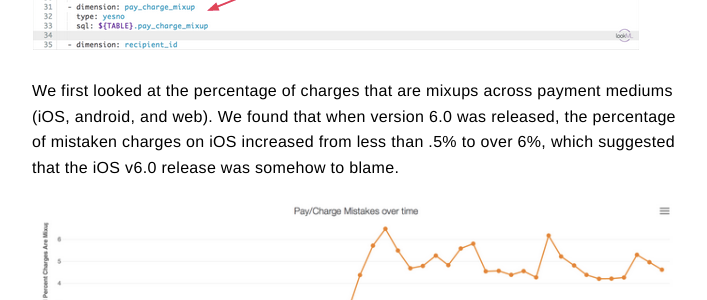
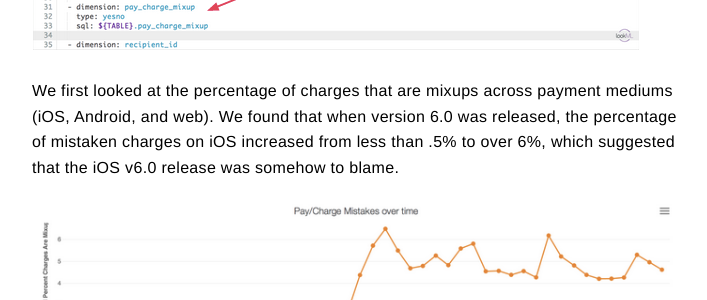
Before and after one commit to venmo/venmo.github.io, a Jekyll site: the page built from _posts/2014-08-28-data-driven-design-at-venmo.md, in a window 1280 px wide and 900 px high, scrolled down 2945 px. Shown: the part 178-478 px from the top of the window, without its empty margins (283-990 px from the left). Built offline with Jekyll 4.4.1, drawn with Linux system fonts in a browser that asks for light colours; Markdown is read by kramdown in place of the engine named in the settings; some of the changed text lies outside the part shown.

```diff
--- a/_posts/2014-08-28-data-driven-design-at-venmo.md
+++ b/_posts/2014-08-28-data-driven-design-at-venmo.md
@@ -10,7 +10,7 @@ We recently started using Looker at Venmo, and this has made it much easier for
 
 The engineering team’s first use of Looker occurred during a recent app release and design change.
 
-Up until recently, the compose screen on the venmo iOS app had the design seen below. A user would enter her friend's name, payment amount, and payment description, and then would select whether she wanted to pay or charge.
+Up until recently, the compose screen on the Venmo iOS app had the design seen below. A user would enter her friend's name, payment amount, and payment description, and then would select whether she wanted to pay or charge.
 
 Once the user selected pay or charge, they were taken to a confirmation screen to send payment or send charge.  This binary option forced a user to choose and confirm their action.
 
@@ -38,7 +38,7 @@ The product team then reached out to the data team, to do deeper analysis into t
 
 ![pic](/images/looker/Image_6.png)
 
-We first looked at the percentage of charges that are mixups across payment mediums (iOS, android, and web).  We found that when version 6.0 was released, the percentage of mistaken charges on iOS increased from less than .5% to over 6%, which suggested that the iOS v6.0 release was somehow to blame.
+We first looked at the percentage of charges that are mixups across payment mediums (iOS, Android, and web).  We found that when version 6.0 was released, the percentage of mistaken charges on iOS increased from less than .5% to over 6%, which suggested that the iOS v6.0 release was somehow to blame.
 
 ![pic](/images/looker/Image_7.png)
 
```
